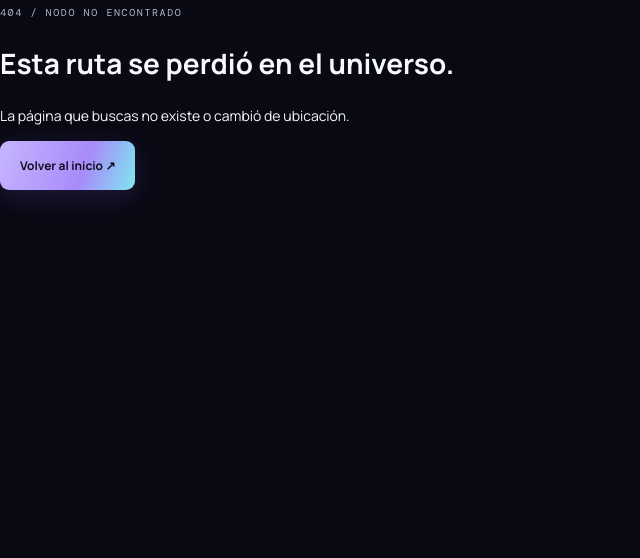
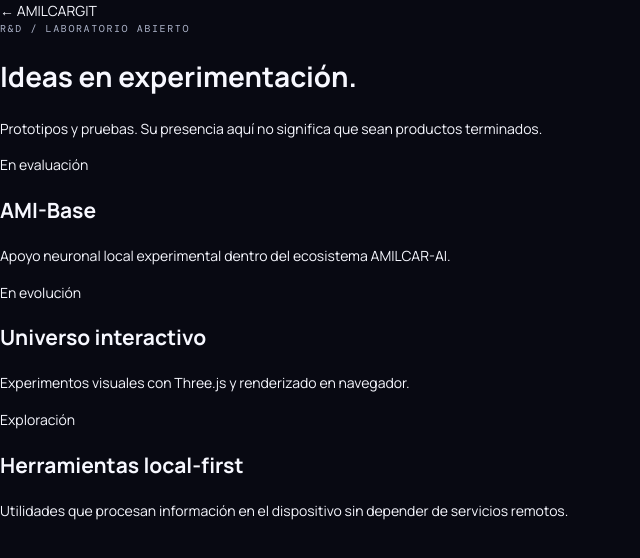
Before and after one commit to AmilcarGit/AmilcarGit, a Next.js app in the folder site/: page /laboratorio in a window 1280 px wide. Before the commit this address had no page. Shown: the top 558 px of the page, without its empty margins (0-640 px from the left). Built offline with nearby package versions, Linux system fonts and the light colour scheme.

Commit message:
feat: expand AMILCARGIT portfolio experience

```diff
--- /dev/null
+++ b/site/app/laboratorio/page.tsx
@@ -0,0 +1,4 @@
+import Link from "next/link";
+export const metadata={title:"Laboratorio | AMILCARGIT",description:"Experimentos y prototipos tecnológicos de AmilcarGit."};
+const labs=[["AMI-Base","Apoyo neuronal local experimental dentro del ecosistema AMILCAR-AI.","En evaluación"],["Universo interactivo","Experimentos visuales con Three.js y renderizado en navegador.","En evolución"],["Herramientas local-first","Utilidades que procesan información en el dispositivo sin depender de servicios remotos.","Exploración"]];
+export default function Lab(){return <main className="simple-page"><Link href="/">← AMILCARGIT</Link><p className="eyebrow">R&D / LABORATORIO ABIERTO</p><h1>Ideas en <span>experimentación.</span></h1><p>Prototipos y pruebas. Su presencia aquí no significa que sean productos terminados.</p><div className="feature-list">{labs.map(([n,d,s])=><article key={n}><span>{s}</span><h2>{n}</h2><p>{d}</p></article>)}</div></main>}
```
